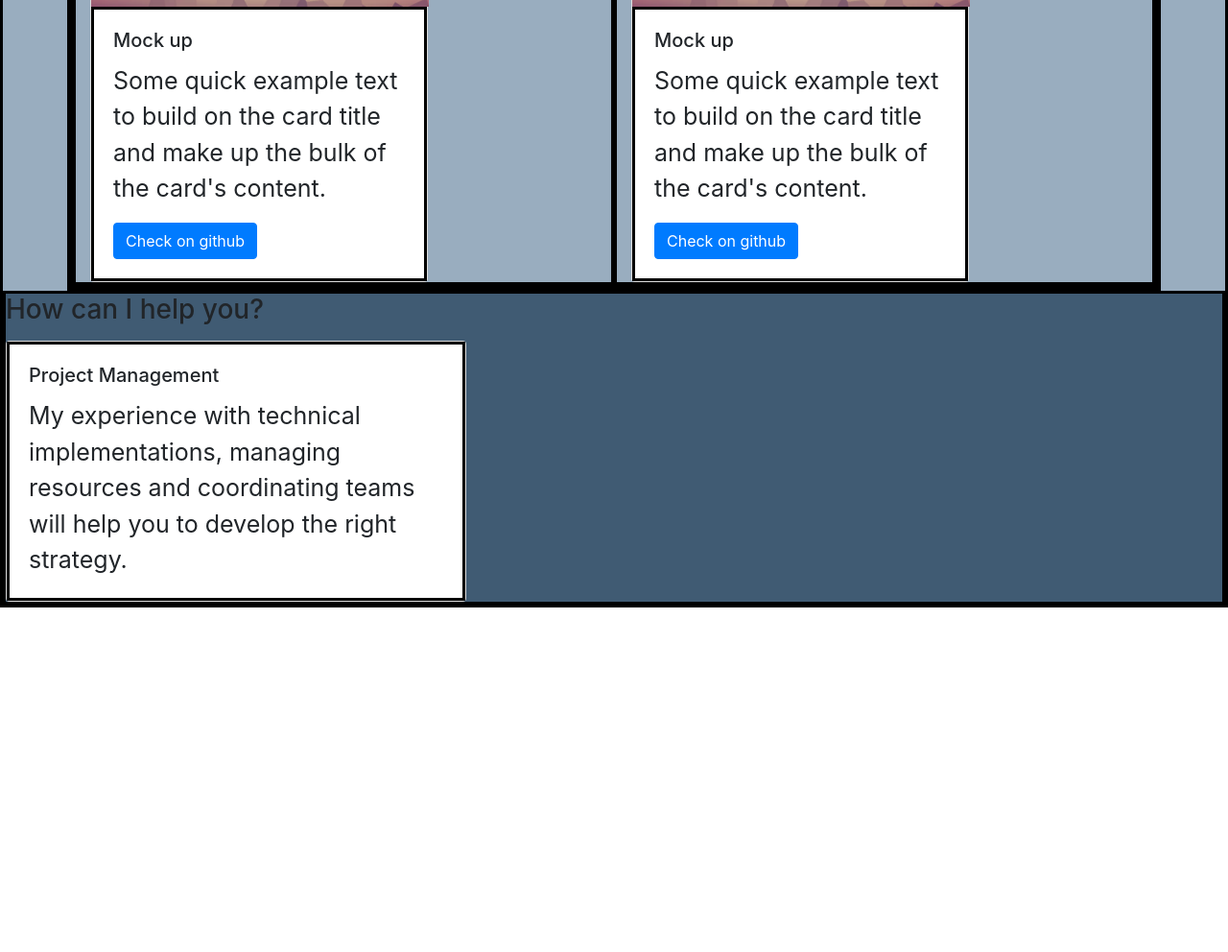
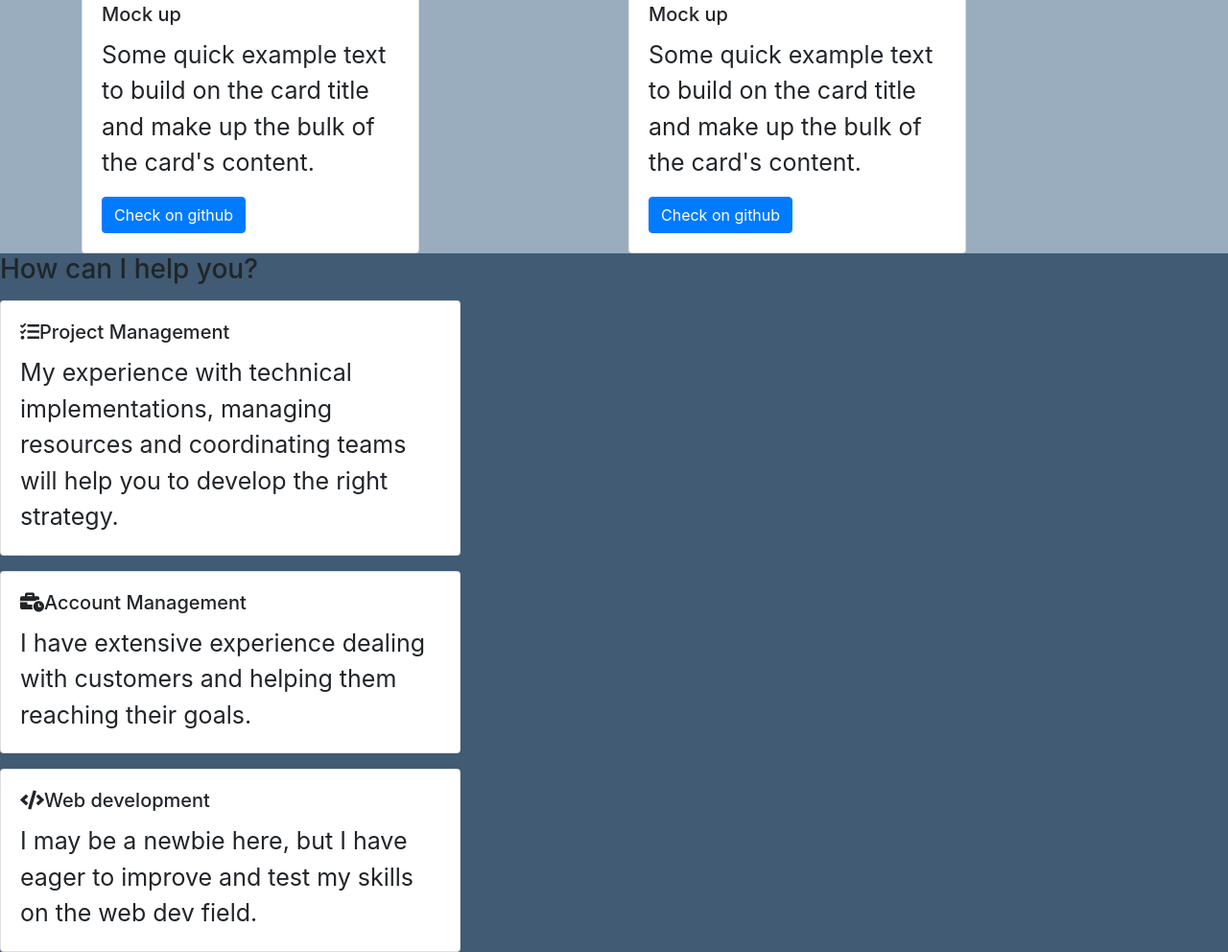
Before and after one commit to ErikaDelaRosa/portfolio, a plain HTML site: page index.html in a window 1280 px wide. Shown: the part 1616-2608 px from the top of the page at 96% size. Before the commit the page ends 2249 px from the top, so only its background shows below. Drawn offline with Linux system fonts and the light colour scheme.

Commit message:
daily exercises

```diff
--- a/css/style.css
+++ b/css/style.css
@@ -1,5 +1,5 @@
 div {
-    border:3px black solid;
+
 }
 /*nav menu on top*/
 .nav-link{
@@ -32,10 +32,15 @@ p{
 
 .text-container-about{
     background-color: #E9EEF2;
+
 }
 .text-container-portfolio {
     background-color:#99ADBF;
+
 }
 .text-container-help {
     background-color:#405B73;
+
+    align-items: center;
+
 }
--- a/index.html
+++ b/index.html
@@ -19,13 +19,9 @@
     <nav class="navbar navbar-expand-lg navbar-light bg-light">
         <a class="navbar-brand" href="#"><i class="fas fa-paw"></i></a>  <!--this will be my personal logo-->
 
-    <!--menu options on the top-->
-
-    </div>
-
 </head>
 <body>
-
+<!--menu options on the top-->
     <div class="collapse navbar-collapse" id="navbarSupportedContent">
         <ul class="navbar-nav mr-auto">
           <li class="nav-item active">
@@ -104,13 +100,42 @@
 <!--section HOW CAN I HELP YOU-->
 
 <div class="text-container-help">
+    <div class="row">
+        <div class="col">
     <p class="h3" id="help">How can I help you?</p>
     <p class="text-content">
         <div class="card" style="width: 30rem;">
         <div class="card-body">
-            <h5 class="card-title">Project Management</h5>
+            <h5 class="card-title"><i class="fas fa-tasks"></i>Project Management</h5>
             <p class="card-text">My experience with technical implementations, managing resources and coordinating teams will help you to develop the right strategy.</p>
+        </div>
+        </div>
+        </div>
+    </div>
 
+    <div class="row">
+        <div class="col">
+    <p class="text-content">
+        <div class="card" style="width: 30rem;">
+        <div class="card-body">
+            <h5 class="card-title"><i class="fas fa-business-time"></i>Account Management</h5>
+            <p class="card-text">I have extensive experience dealing with customers and helping them reaching their goals.</p>
+        </div>
+        </div>
+        </div>
+    </div>
+
+    <div class="row">
+        <div class="col">
+    <p class="text-content">
+        <div class="card" style="width: 30rem;">
+        <div class="card-body">
+            <h5 class="card-title"><i class="fas fa-code"></i>Web development</h5>
+            <p class="card-text">I may be a newbie here, but I have eager to improve and test my skills on the web dev field.</p>
+        </div>
+        </div>
+        </div>
+    </div>
 
 </div>
 
```
